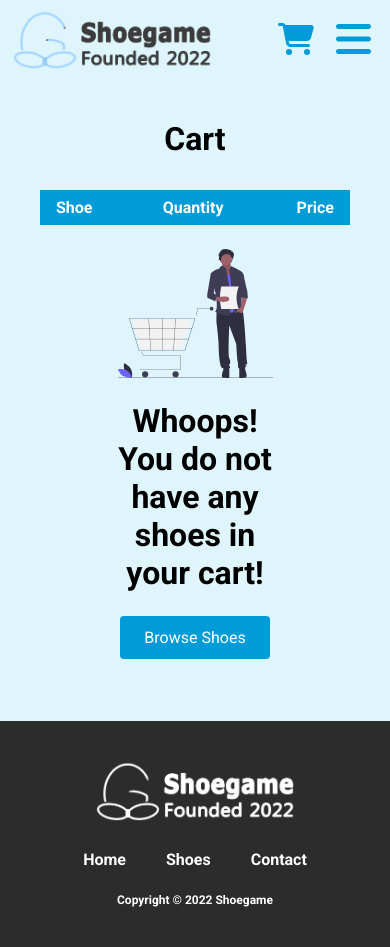
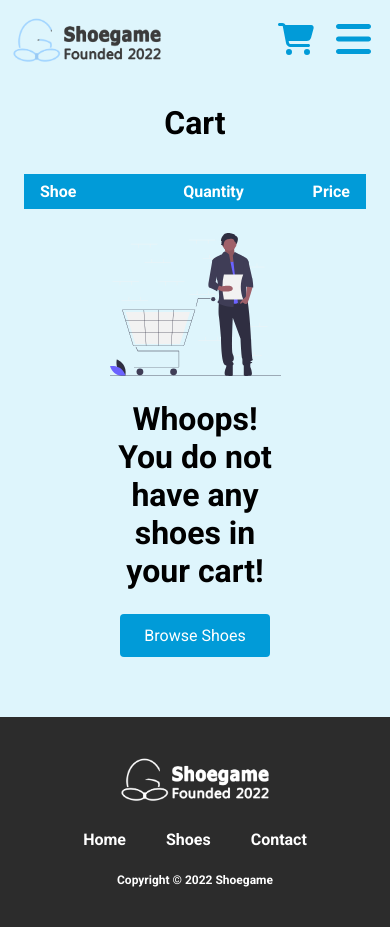
Before and after one commit to Moe-Zart/ecommerce-shoegame-website, a React (Create React App) app: page /cart in a window 390 px wide. Built offline with nearby package versions, Linux system fonts and the light colour scheme.

Commit message:
mobile cart commit

```diff
--- a/src/App.css
+++ b/src/App.css
@@ -558,7 +558,7 @@ select {
   padding: 0 60px;
 }
 .cart-container {
-  height: 76vh;
+  min-height: 75.5vh;
 }
 .cart-subtitles {
   width: 100%;
@@ -760,10 +760,26 @@ select {
   .shoe-img-wrapper {
     height: 15vh;
   }
+  .cart-img-wrapper{
+    min-width: 200px ;
+
+  }
+  .cart-shoe-details{
+    font-size: 12px;
+  }
+.shoe-sub{
+  width: 75%;
+}
+.quantity-sub{
+  width: 35%;
+}
 }
 @media (max-width: 550px) {
   .nav-links {
     display: none;
+  }
+  .shoegame-logo {
+    width: 150px;
   }
   .menu {
     display: block;
@@ -824,6 +840,12 @@ select {
   .add-to-cart-anchor {
     bottom: 20px;
   }
+  .cart-container{
+    padding: 24px;
+  }
+  .cart-img-wrapper{
+    height: 100%;
+  }
   .copyright {
     font-size: 12px;
   }
--- a/src/pages/Cart.jsx
+++ b/src/pages/Cart.jsx
@@ -27,7 +27,7 @@ const Cart = ({ cart, changeQuantity, removeItem }) => {
           {cart.map((shoe) => {
             return (
               <div className="cart-order">
-                <div className="cart-shoe-info">
+                <div className="cart-shoe-info shoe-sub">
                   <figure className="shoe-img-wrapper cart-img-wrapper shadow">
                     <img className="shoe-img cart-img" src={shoe.url} alt="" />
                   </figure>
```
